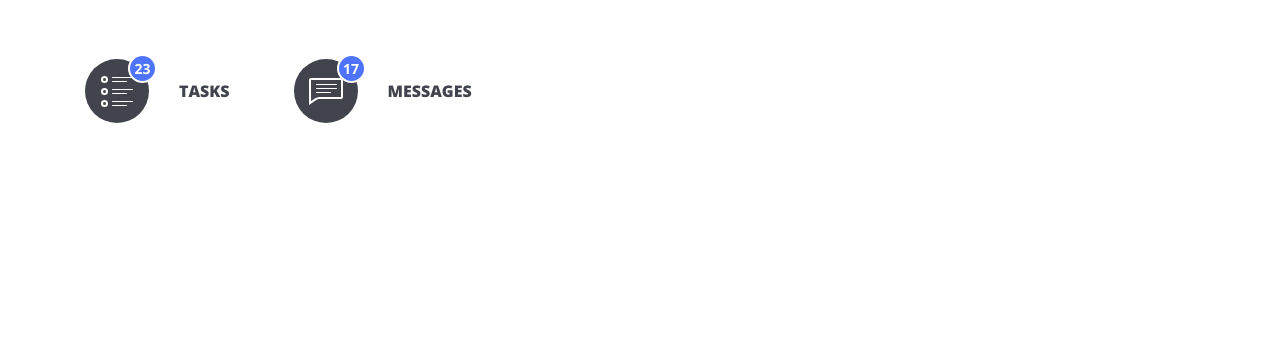
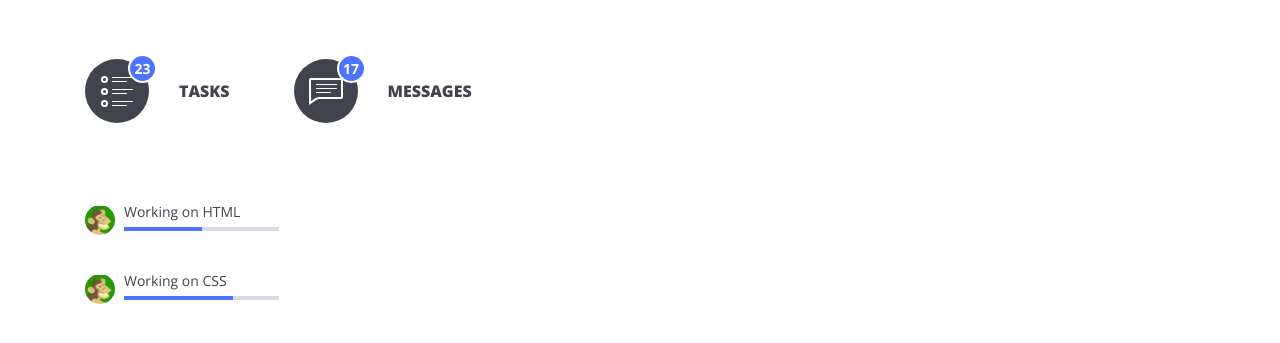
Before and after one commit to marcinszczodry/zadanie-testowe, a website: page index.html in a window 1280 px wide. Shown: the part 427-770 px from the top of the page. Drawn offline with nearby package versions, Linux system fonts and the light colour scheme; files that its build step writes are made by us from their sources.

Commit message:
feat(task-progress): add and style current tasks progress

```diff
--- a/index.html
+++ b/index.html
@@ -138,6 +138,28 @@
 							Messages
 						</li>
 					</ul>
+
+					<ul class="task-progress">
+						<li class="task-progress__item">
+							<div class="task-progress__picture-container">
+								<img class="task-progress__picture" src="./img/avatar.jpg" alt="Tekst alternatywny">
+							</div>
+							<p class="task-progress__title">
+								Working on HTML
+								<span class="task-progress__bar" style="width: 50%"></span>
+							</p>
+						</li>
+						<li class="task-progress__item">
+							<div class="task-progress__picture-container">
+								<img class="task-progress__picture" src="./img/avatar.jpg" alt="Tekst alternatywny">
+							</div>
+							<p class="task-progress__title">
+								Working on CSS
+								<span class="task-progress__bar" style="width: 70%"></span>
+							</p>
+						</li>
+					</ul>
+
 				</div>
 
 				<div class="col-md-4 offset-md-1">
--- a/scss/pages/_home.scss
+++ b/scss/pages/_home.scss
@@ -71,3 +71,46 @@
     }
   }
 }
+
+.task-progress {
+  margin-top: 82px;
+  &__item {
+    display: flex;
+    margin-bottom: 39px;
+    &:last-child {
+      margin-bottom: 0;
+    }
+  }
+  &__picture-container {
+    width: 30px;
+    height: 30px;
+    border-radius: 50%;
+    overflow: hidden;
+    margin-right: 9px;
+  }
+  &__picture {
+    object-fit: cover;
+  }
+  &__title {
+    font-size: 0.875rem;
+    display: block;
+    width: 155px;
+  }
+  &__bar {
+    position: relative;
+    display: inline-block;
+    height: 4px;
+    background: $c-accent;
+
+    &:after {
+      content: '';
+      position: absolute;
+      left: 0;
+      bottom: 0;
+      width: 155px;
+      height: 4px;
+      background: #D7DBE8;
+      z-index: -1;
+    }
+  }
+}
```
